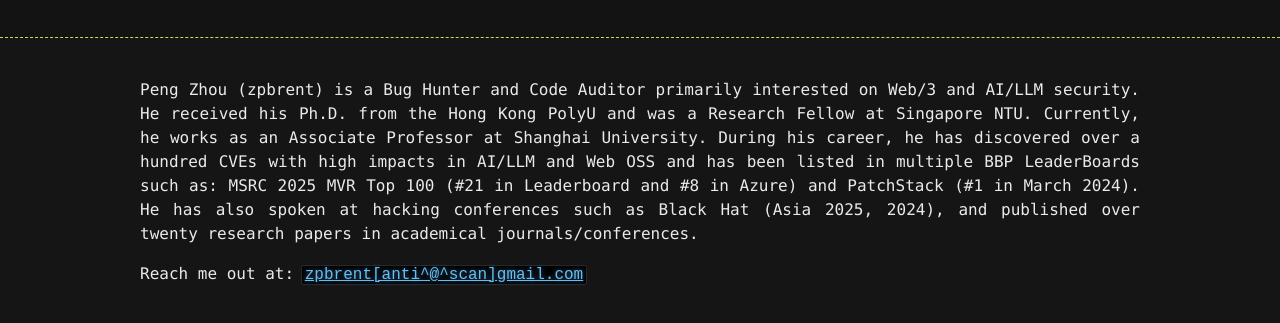
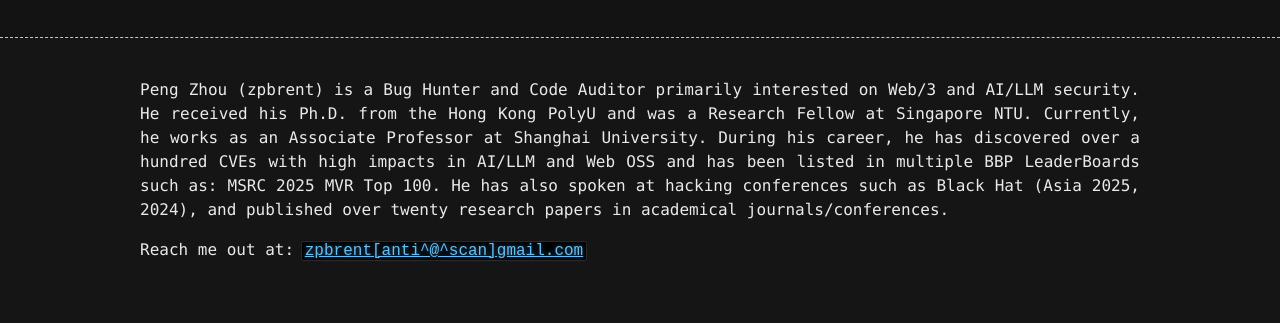
Before and after one commit to zpbrent/zpbrent.github.com, a plain HTML site: page index.html in a window 1280 px wide. Shown: the part 95-418 px from the top of the page. Drawn offline with Linux system fonts and the light colour scheme.

Commit message:
Update index.html

```diff
--- a/index.html
+++ b/index.html
@@ -60,7 +60,7 @@
 
     <div class="container">
       <section id="main_content">
-        <p style="text-align:justify">Peng Zhou (zpbrent) is a Bug Hunter and Code Auditor primarily interested on Web/3 and AI/LLM security. He received his Ph.D. from the Hong Kong PolyU and was a Research Fellow at Singapore NTU. Currently, he works as an Associate Professor at Shanghai University. During his career, he has discovered over a hundred CVEs with high impacts in AI/LLM and Web OSS and has been listed in multiple BBP LeaderBoards such as: MSRC 2025 MVR Top 100 (#21 in Leaderboard and #8 in Azure) and PatchStack (#1 in March 2024). He has also spoken at hacking conferences such as Black Hat (Asia 2025, 2024), and published over twenty research papers in academical journals/conferences.</p>
+        <p style="text-align:justify">Peng Zhou (zpbrent) is a Bug Hunter and Code Auditor primarily interested on Web/3 and AI/LLM security. He received his Ph.D. from the Hong Kong PolyU and was a Research Fellow at Singapore NTU. Currently, he works as an Associate Professor at Shanghai University. During his career, he has discovered over a hundred CVEs with high impacts in AI/LLM and Web OSS and has been listed in multiple BBP LeaderBoards such as: MSRC 2025 MVR Top 100. He has also spoken at hacking conferences such as Black Hat (Asia 2025, 2024), and published over twenty research papers in academical journals/conferences.</p>
 
 <p>Reach me out at: <code class="language-plaintext highlighter-rouge"><a href="mailto:zpbrent@gmail.com">zpbrent[anti^@^scan]gmail.com</a></code></p>
 
```
